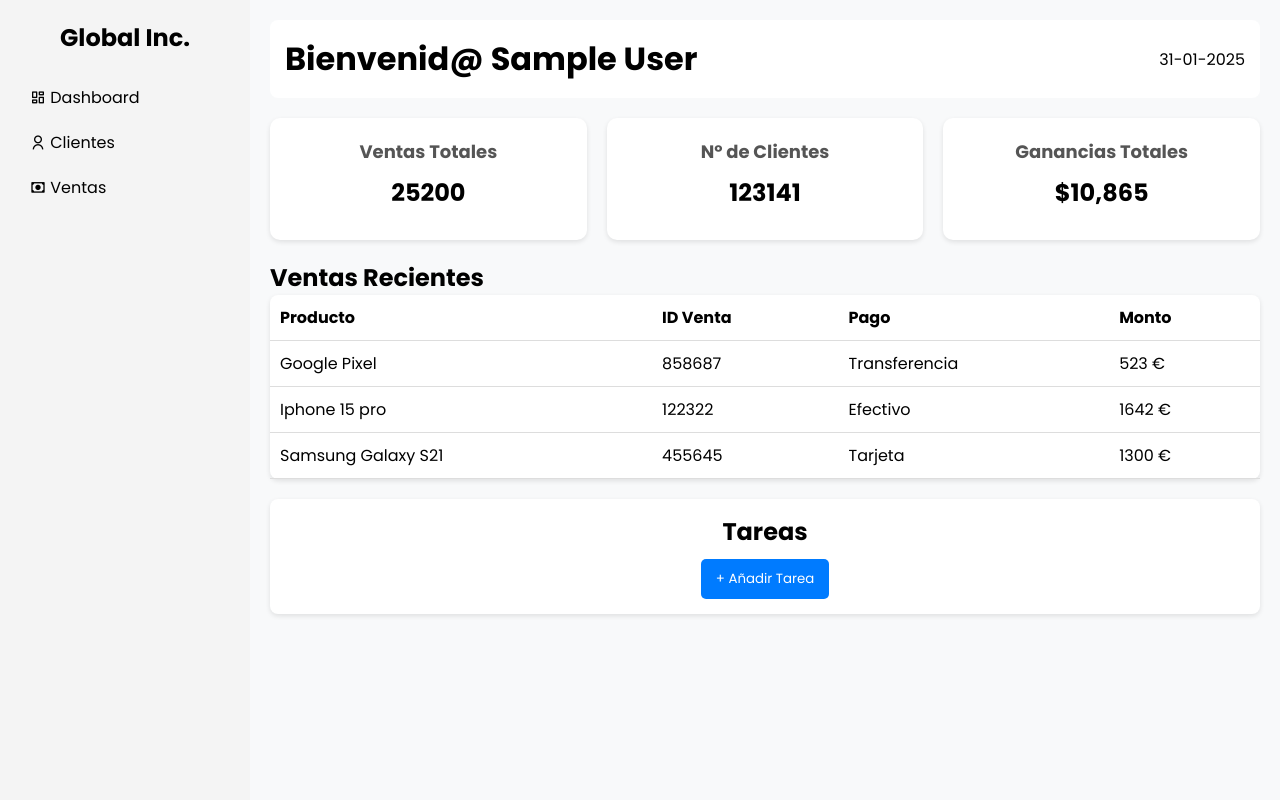
After one commit to AxelRuizC/Proyecto-Empresa-PHP, a PHP site: page /inicioNormal.php in a window 1280 px wide. The commit adds this page. Run offline with PHP 8.4, Linux system fonts and the light colour scheme; the visitor is signed in with stand-in values (Sample User, id 1); some libraries are stand-ins or nearby versions.

Commit message:
08/02/2025

```diff
--- a/conexion.php
+++ b/conexion.php
@@ -3,7 +3,7 @@
 $servidor = "localhost:3306"; // Nombre del servidor (por defecto localhost)
 $usuario = "root";       // Usuario (por defecto root en XAMPP)
 $contrasena = "";        // Contraseña (por defecto vacío en XAMPP)
-$nombre_base_datos = "estudiantes"; // Nombre de la base de datos
+$nombre_base_datos = "empresa"; // Nombre de la base de datos
 
 // Establecer la conexión
 $conexion = mysqli_connect($servidor, $usuario, $contrasena, $nombre_base_datos);
@@ -18,9 +18,4 @@ if (!mysqli_select_db($conexion, $nombre_base_datos)) {
     die("Error al seleccionar la base de datos: " . mysqli_error($conexion));
 }
 
-// Si llegamos aquí, la conexión y la selección de base de datos fueron exitosas
-echo "Conexión exitosa a la base de datos '$nombre_base_datos' en el servidor '$servidor'.";
-
-// Cerrar la conexión cuando ya no sea necesaria
-// mysqli_close($conexion);
 ?>
--- /dev/null
+++ b/css/style.css
@@ -0,0 +1,169 @@
+@import url("https://fonts.googleapis.com/css2?family=Poppins:ital,wght@0,100;0,200;0,300;0,400;0,500;0,600;0,700;0,800;0,900;1,100;1,200;1,300;1,400;1,500;1,600;1,700;1,800;1,900&display=swap");
+
+* {
+    margin: 0;
+    padding: 0;
+    box-sizing: border-box;
+    font-family: "Poppins", sans-serif;
+}
+
+.contenedor {
+    display: flex;
+    height: 100vh;
+}
+
+.sidebar {
+    width: 250px;
+    background: #f4f4f4;
+    padding: 20px;
+}
+
+.sidebar h2 {
+    text-align: center;
+    margin-bottom: 20px;
+}
+
+.sidebar ul {
+    list-style: none;
+    padding: 0;
+}
+
+.sidebar ul li {
+    padding: 10px;
+    cursor: pointer;
+}
+
+.contenido-principal {
+    flex: 1;
+    padding: 20px;
+    background: #f8f9fa;
+}
+
+header {
+    display: flex;
+    justify-content: space-between;
+    align-items: center;
+    background: white;
+    padding: 15px;
+    border-radius: 8px;
+    margin-bottom: 20px;
+}
+
+.user-info {
+    display: flex;
+    align-items: center;
+}
+
+.profile-pic {
+    width: 40px;
+    height: 40px;
+    background: gray;
+    border-radius: 50%;
+    margin-left: 10px;
+}
+
+.stats {
+    display: flex;
+    gap: 20px;
+}
+
+.card {
+    flex: 1;
+    background: white;
+    padding: 20px;
+    border-radius: 10px;
+    text-align: center;
+    box-shadow: 0px 2px 5px rgba(0, 0, 0, 0.1);
+}
+
+.card h3 {
+    font-size: 18px;
+    color: #555;
+}
+
+.card p {
+    font-size: 24px;
+    font-weight: bold;
+    margin: 10px 0;
+}
+
+.orders {
+    margin-top: 20px;
+}
+
+.orders table {
+    width: 100%;
+    background: white;
+    border-radius: 8px;
+    padding: 10px;
+    box-shadow: 0px 2px 5px rgba(0, 0, 0, 0.1);
+    border-collapse: collapse;
+}
+
+.orders th, .orders td {
+    padding: 10px;
+    text-align: left;
+    border-bottom: 1px solid #ddd;
+}
+
+.tasks {
+    margin-top: 20px;
+    background: white;
+    padding: 15px;
+    border-radius: 8px;
+    box-shadow: 0px 2px 5px rgba(0, 0, 0, 0.1);
+    text-align: center;
+}
+
+.task {
+    display: flex;
+    justify-content: space-between;
+    align-items: center;
+    background: #f8f9fa;
+    padding: 12px 20px;
+    border-radius: 8px;
+    margin-top: 20px;
+    margin-bottom: 10px;
+    box-shadow: 0px 1px 3px rgba(0, 0, 0, 0.1);
+    font-size: 16px;
+}
+
+.add-task {
+    background: #007bff;
+    color: white;
+    border: none;
+    padding: 10px 15px;
+    border-radius: 5px;
+    cursor: pointer;
+    margin-top: 10px;
+}
+
+.add-task:hover {
+    background: #0056b3;
+}
+
+.task span {
+    color: #333;
+    flex-grow: 1;
+}
+
+.delete-task {
+    background: #333;
+    color: white;
+    border: none;
+    padding: 6px 10px;
+    border-radius: 5px;
+    cursor: pointer;
+    font-size: 14px;
+    transition: background 0.3s;
+}
+
+.delete-task:hover {
+    background: #c82333;
+}
+
+.task:hover {
+    background: #e9ecef;
+    transform: translateY(-2px);
+    transition: all 0.3s ease;
+}
--- /dev/null
+++ b/inicioNormal.php
@@ -0,0 +1,97 @@
+<?php
+
+session_start();
+include('conexion.php');
+
+$nombre = $_SESSION["nombre"];
+
+$query = "SELECT DATE_FORMAT(CURRENT_DATE, '%d-%m-%Y') AS dia_actual;";
+$resultado = mysqli_query($conexion, $query);
+$datos = mysqli_fetch_assoc($resultado);
+
+?>
+
+
+<!DOCTYPE html>
+<html lang="es">
+<head>
+    <meta charset="UTF-8">
+    <meta name="viewport" content="width=device-width, initial-scale=1.0">
+    <title>Inicio</title>
+    <link rel="stylesheet" href="https://cdnjs.cloudflare.com/ajax/libs/remixicon/4.6.0/remixicon.css">
+    <link rel="stylesheet" href="css/style.css">
+    </head>
+<body>
+
+    <div class="contenedor">
+
+        <aside class="sidebar">
+            <h2>Global Inc.</h2>
+            <ul>
+                <li><i class="ri-dashboard-line"></i> Dashboard</li>
+                <li><i class="ri-user-line"></i> Clientes</li>
+                <li><i class="ri-cash-line"></i> Ventas</li>
+            </ul>
+        </aside>
+
+        <main class="contenido-principal">
+            <header>
+                <h1>Bienvenid@ <?php echo htmlspecialchars($nombre); ?></h1>
+                <p><?php echo $datos["dia_actual"] ?></p>
+            </header>
+
+            <section class="stats">
+                <div class="card">
+                    <h3>Ventas Totales</h3>
+                    <p>25200</p>
+                </div>
+                <div class="card">
+                    <h3>Nº de Clientes</h3>
+                    <p>123141</p>
+                </div>
+                <div class="card">
+                    <h3>Ganancias Totales</h3>
+                    <p>$10,865</p>
+                </div>
+            </section>
+
+            <section class="orders">
+                <h2>Ventas Recientes</h2>
+                <table>
+                    <tr>
+                        <th>Producto</th>
+                        <th>ID Venta</th>
+                        <th>Pago</th>
+                        <th>Monto</th>
+                    </tr>
+                    <tr>
+                        <td>Google Pixel</td>
+                        <td>858687</td>
+                        <td>Transferencia</td>
+                        <td>523 €</td>
+                    </tr>
+                    <tr>
+                        <td>Iphone 15 pro</td>
+                        <td>122322</td>
+                        <td>Efectivo</td>
+                        <td>1642 €</td>
+                    </tr>
+                    <tr>
+                        <td>Samsung Galaxy S21</td>
+                        <td>455645</td>
+                        <td>Tarjeta</td>
+                        <td>1300 €</td>
+                    </tr>
+                </table>
+            </section>
+
+            <section class="tasks">
+                <h2>Tareas</h2>
+                <button class="add-task">+ Añadir Tarea</button>
+            </section>
+        </main>
+    </div>
+<script src="src/script.js"></script>
+
+</body>
+</html>
--- /dev/null
+++ b/src/script.js
@@ -0,0 +1,32 @@
+// Esperar que el contenido del DOM se haya cargado
+document.addEventListener("DOMContentLoaded", function () {
+    const addTaskButton = document.querySelector(".add-task");  // Botón de añadir tarea
+    const tasksContainer = document.querySelector(".tasks");  // Contenedor de tareas
+
+    // Crear una nueva tarea
+    addTaskButton.addEventListener("click", function () {
+        const newTaskText = prompt("Ingrese el nombre de la nueva tarea:");
+
+        // Si el usuario ingresó texto para la tarea
+        if (newTaskText) {
+            // Crear el nuevo elemento de tarea
+            const newTaskElement = document.createElement("div");
+            newTaskElement.classList.add("task");
+
+            // Añadir el contenido de la tarea
+            newTaskElement.innerHTML = `
+                <span>${newTaskText}</span>
+                <button class="delete-task">X</button>
+            `;
+
+            // Añadir la tarea al contenedor de tareas
+            tasksContainer.appendChild(newTaskElement);
+
+            // Botón de eliminar tarea
+            const deleteButton = newTaskElement.querySelector(".delete-task");
+            deleteButton.addEventListener("click", function () {
+                newTaskElement.remove();  // Eliminar la tarea
+            });
+        }
+    });
+});
```
Also changed, not shown: inicio.php (deleted, +0 -39 lines), login.php (+28 -14 lines), src/logo.png (added).
